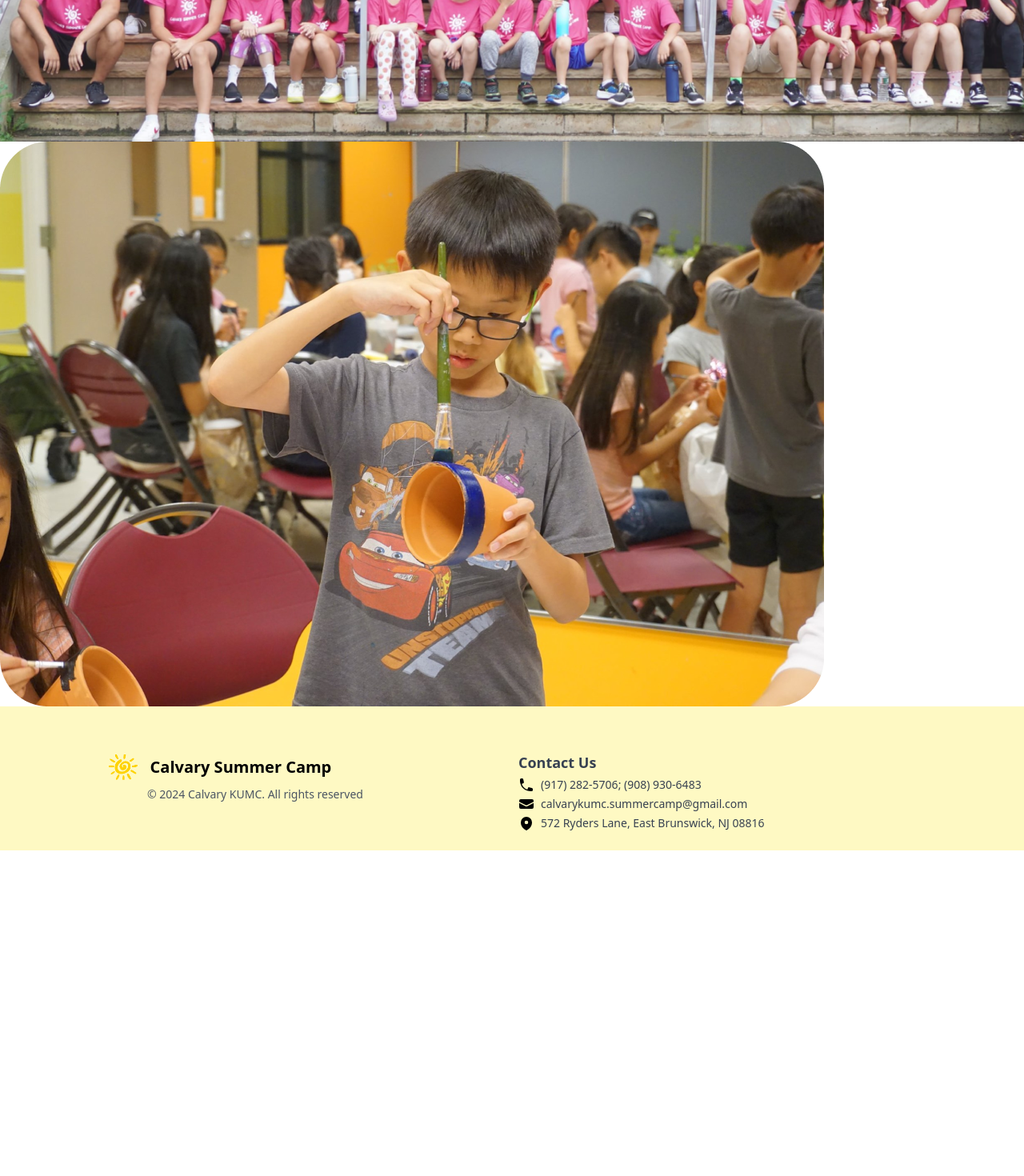
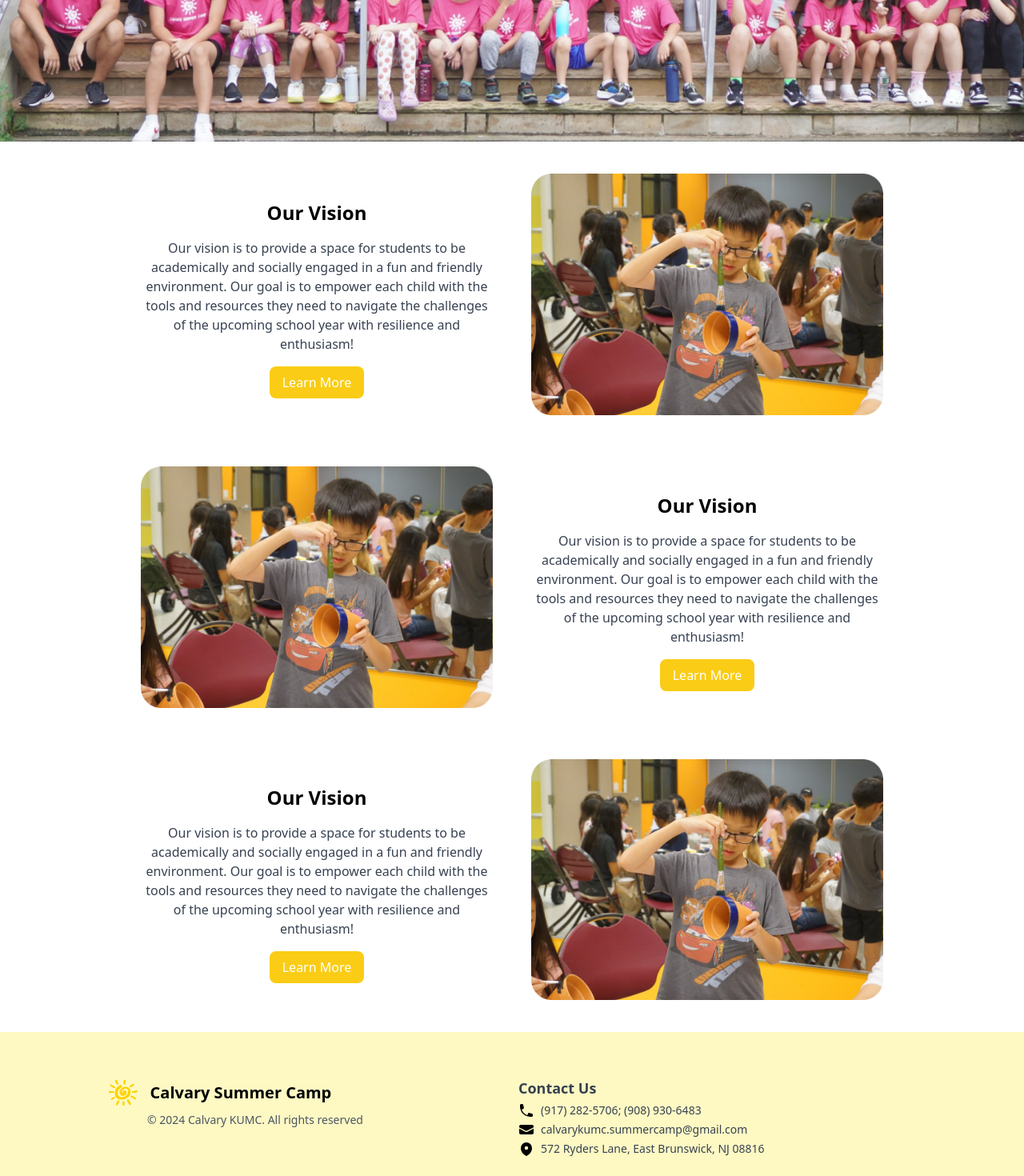
Before and after one commit to mkang2/SummerCamp2, a React (Create React App) app: page / in a window 1280 px wide. Shown: the part 623-2093 px from the top of the page at 80% size. Before the commit the page ends 1686 px from the top, so only its background shows below. Built offline with nearby package versions, Linux system fonts and the light colour scheme.

Commit message:
home page done ish

```diff
--- a/src/home.js
+++ b/src/home.js
@@ -1,13 +1,74 @@
 import React from 'react';
 
 function HomePage() {
-  return (
-    <div>
-      <img src="\Frame3.png" alt="summer camp photo"></img>
-      <img src="\frame-4@2x.png" alt="kid painting"></img>
+    return (
+        <div>
+            <img src="\Frame3.png" alt="summer camp photo"></img>
+            <div className="bg-white py-6 px-4 md:px-40 m-4 grid md:grid-cols-2 md:gap-x-12 items-center">
+                <img src="/frame-4@2x.png" alt="Students engaged in activity" className="rounded-lg mx-auto md:order-2" style={{ maxWidth: '100%' }} />
+                <div>
+                    <div className="text-center">
+                        <h3 className="text-2xl font-bold mt-3 mb-4">Our Vision</h3>
+                        <p className="text-gray-700 mb-4">
+                            Our vision is to provide a space for students to be academically
+                            and socially engaged in a fun and friendly environment. Our goal is
+                            to empower each child with the tools and resources they need to
+                            navigate the challenges of the upcoming school year with
+                            resilience and enthusiasm!
+                        </p>
+                    </div>
+                    <div className="flex justify-center">
+                        <button className="bg-yellow-400 text-white rounded-lg px-4 py-2 hover:bg-yellow-300">
+                            Learn More
+                        </button>
+                    </div>
+                </div>
+            </div>
+            <div className="bg-white py-6 px-4 md:px-40 m-4 grid md:grid-cols-2 md:gap-x-12 items-center">
+                <img src="/frame-4@2x.png" alt="Students engaged in activity" className="rounded-lg mx-auto" style={{ maxWidth: '100%' }} />
+                <div>
+                    <div className="text-center">
+                        <h3 className="text-2xl font-bold mt-3 mb-4">Our Vision</h3>
+                        <p className="text-gray-700 mb-4">
+                            Our vision is to provide a space for students to be academically
+                            and socially engaged in a fun and friendly environment. Our goal is
+                            to empower each child with the tools and resources they need to
+                            navigate the challenges of the upcoming school year with
+                            resilience and enthusiasm!
+                        </p>
+                    </div>
+                    <div className="flex justify-center">
+                        <button className="bg-yellow-400 text-white rounded-lg px-4 py-2 hover:bg-yellow-300">
+                            Learn More
+                        </button>
+                    </div>
+                </div>
 
-    </div>
-  );
+            </div>
+            <div className="bg-white py-6 px-4 md:px-40 m-4 grid md:grid-cols-2 md:gap-x-12 items-center">
+                <img src="/frame-4@2x.png" alt="Students engaged in activity" className="rounded-lg mx-auto md:order-2" style={{ maxWidth: '100%' }} />
+                <div>
+                    <div className="text-center">
+                        <h3 className="text-2xl font-bold mt-3 mb-4">Our Vision</h3>
+                        <p className="text-gray-700 mb-4">
+                            Our vision is to provide a space for students to be academically
+                            and socially engaged in a fun and friendly environment. Our goal is
+                            to empower each child with the tools and resources they need to
+                            navigate the challenges of the upcoming school year with
+                            resilience and enthusiasm!
+                        </p>
+                    </div>
+                    <div className="flex justify-center">
+                        <button className="bg-yellow-400 text-white rounded-lg px-4 py-2 hover:bg-yellow-300">
+                            Learn More
+                        </button>
+                    </div>
+                </div>
+            </div>
+
+
+        </div>
+    );
 }
 
 export default HomePage;
```
